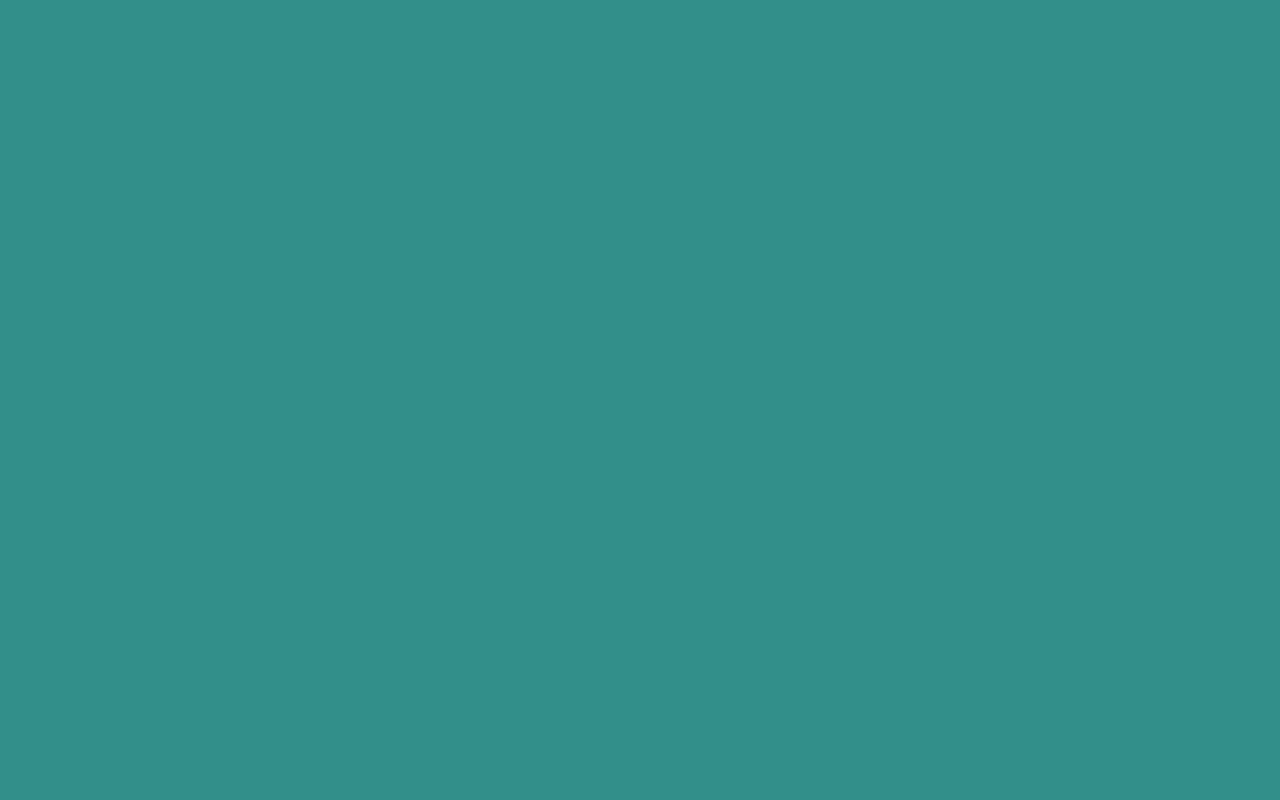
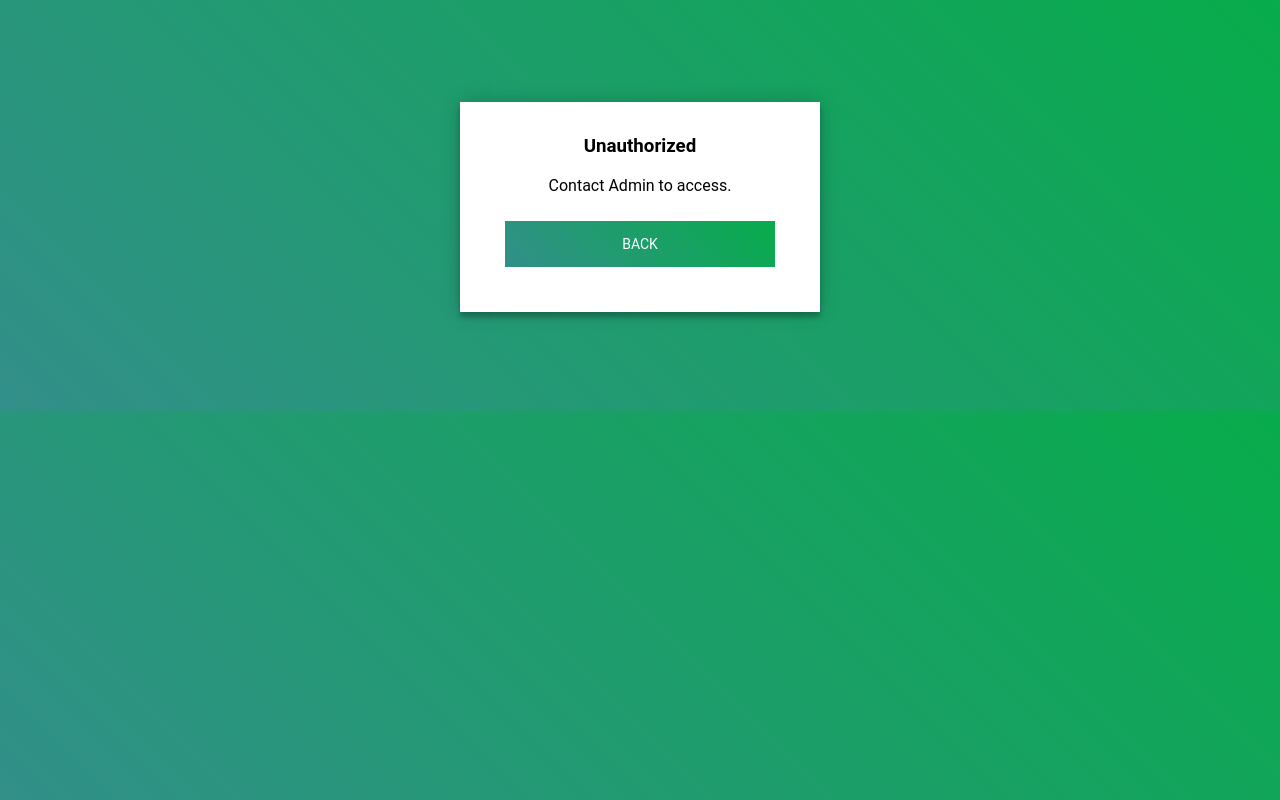
Before and after one commit to shanda911/ui-astores, a React (Create React App) app: page /unauthorized in a window 1280 px wide. Before the commit this address had no page. Built offline with nearby package versions, Linux system fonts and the light colour scheme.

Commit message:
uAuth Component

```diff
--- a/public/index.html
+++ b/public/index.html
@@ -24,7 +24,7 @@
       work correctly both with client-side routing and a non-root public URL.
       Learn how to configure a non-root public URL by running `npm run build`.
     -->
-    <title>React App</title>
+    <title>A-Stores</title>
   </head>
   <body>
     <noscript>You need to enable JavaScript to run this app.</noscript>
--- a/src/components/MasterAuthLayout/MasterAuthLayout.js
+++ b/src/components/MasterAuthLayout/MasterAuthLayout.js
@@ -10,7 +10,7 @@ const MasterAuthLayout = ({ allowedRoles }) => {
         auth?.roles?.find(role => allowedRoles?.includes(role))
             ? <><Headers /><Outlet /></>
             : auth?.email
-                ? <Navigate to="/login" state={{ from: location }} replace />/*FIXME: Unauth*/
+                ? <Navigate to="/unauthorized" state={{ from: location }} replace />
                 : <Navigate to="/login" state={{ from: location }} replace />
     );
 }
--- /dev/null
+++ b/src/components/UnAuthorized/UnAuth.js
@@ -0,0 +1,24 @@
+import { useNavigate } from "react-router-dom"
+import classes from '../../routes/Login/Login.css';
+
+const UnAuth = () => {
+    const navigate = useNavigate();
+
+    const goBack = () => navigate(-1);
+
+    return (
+        <div className='login-page'>
+            <div className='form'>
+            <div className='login'>
+                <div className='login-header'>
+                <h3>Unauthorized</h3>
+                <p>Contact Admin to access.</p>
+                </div>
+            </div>
+            <button onClick={goBack}>Back</button>
+            </div>
+        </div>
+    )
+}
+
+export default UnAuth
--- a/src/routes/Main.js
+++ b/src/routes/Main.js
@@ -6,11 +6,13 @@ import Login from "./Login/Login";
 
 import MasterAuthLayout from "../components/MasterAuthLayout/MasterAuthLayout";
 import Register from '../components/Register/Register'
+import UnAuth from '../components/UnAuthorized/UnAuth'
 import Home from "./Home/Home";
 import Product from "./Product/Product";
 import Admin from "./Admin/Admin";
 import Cart from "./Cart/Cart";
 import Order from "./Orders/Orders";
+
 
 const ROLES = {
   'CUSTOMER':'CUSTOMER',
@@ -23,6 +25,7 @@ const Main = () => {
           <Routes>
             <Route path="/login" element={<Login />} />
             <Route path="/register" element={<Register />} />
+            <Route path="/unauthorized" element={<UnAuth />} />
 
             <Route path="/" element={<MasterAuthLayout allowedRoles={[ROLES.CUSTOMER, ROLES.ADMIN]} />}>
               <Route path="products" element={<Home />} >
```
